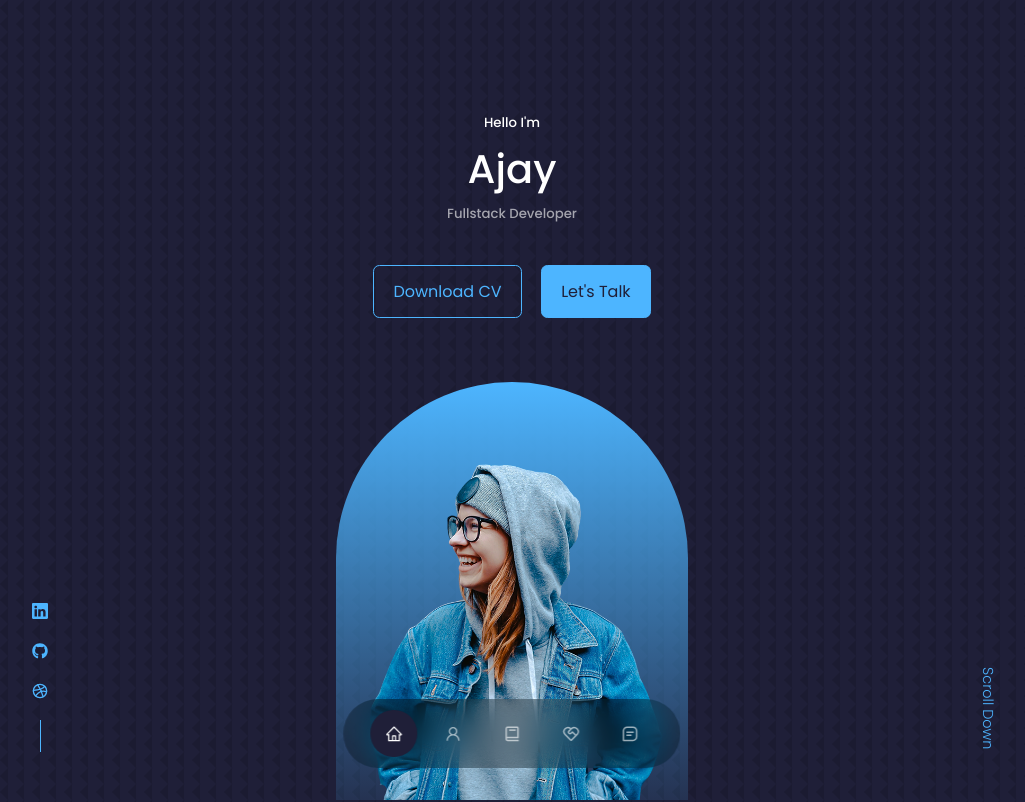
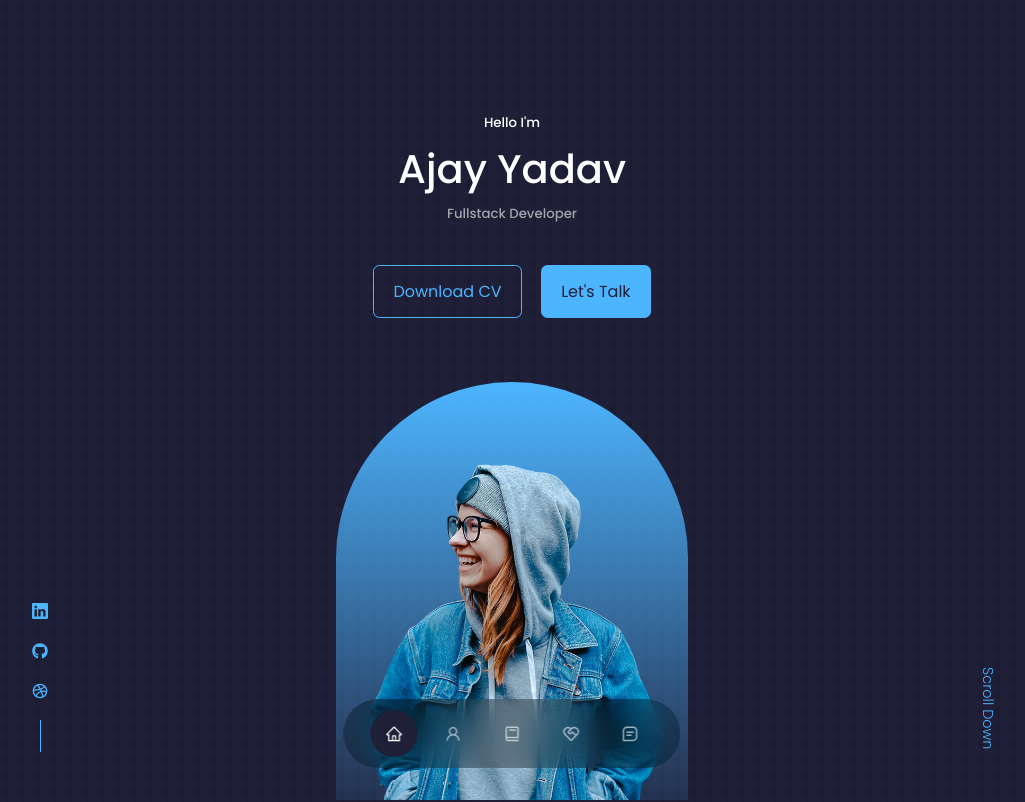
Before and after one commit to no0b2no0b/Demo-portfolio, a React (Create React App) app: page / in a window 1280 px wide. Shown: the top 802 px of the page, without its empty margins (128-1153 px from the left). Built offline with nearby package versions, Linux system fonts and the light colour scheme.

Commit message:
scond commit

```diff
--- a/src/components/header/Header.jsx
+++ b/src/components/header/Header.jsx
@@ -9,7 +9,7 @@ const Header = () => {
     <header>
       <div className="container header__container">
         <h5>Hello I'm</h5>
-        <h1>Ajay</h1>
+        <h1>Ajay Yadav</h1>
         <h5 className="text-light">Fullstack Developer</h5>
         <CTA />
         <HeaderSocial/>
--- a/src/components/testimonials/Testimonials.jsx
+++ b/src/components/testimonials/Testimonials.jsx
@@ -14,7 +14,7 @@ const Testimonials = () => {
       <div className="container testimonials__container">
         <article className='testimonial'></article>
         <div className="client__avatar">
-          <img src={AVTR1} alt="Avatar Two" />
+          <img src={AVTR1} alt="Avatar One" />
         </div>
       </div>
     </section>
```
